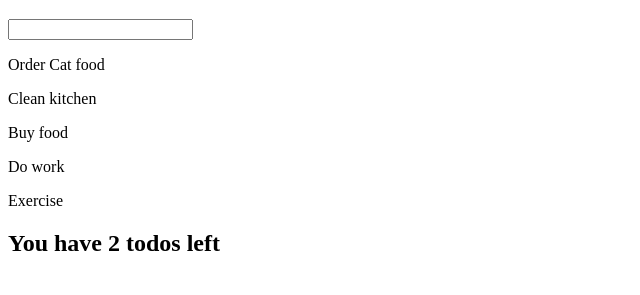
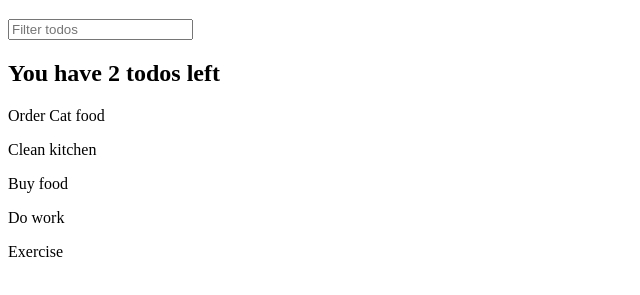
Before and after one commit to AlexisDongMariano/miniJSApps, a plain HTML site: page js-bootcamp/basics/todo-app/index.html in a window 1280 px wide. Shown: the part 61-356 px from the top of the page, without its empty margins (0-640 px from the left). Drawn offline with Linux system fonts and the light colour scheme.

Commit message:
modified todo app

```diff
--- a/js-bootcamp/basics/todo-app/app.js
+++ b/js-bootcamp/basics/todo-app/app.js
@@ -42,16 +42,21 @@ const filters = {
     searchText: ''
 };
 
-const todosLeftCount = todos.filter(todo => {
-    return !todo.completed;
-});
 
-p_todosLeft = document.createElement('h2');
-p_todosLeft.textContent = `You have ${todosLeftCount.length} todos left`;
-document.body.appendChild(p_todosLeft);
 
 const displayTodos = todos => {
+
+    const todosLeftCount = todos.filter(todo => {
+        return !todo.completed;
+    });
+
     div_todos.innerHTML = '';
+
+    p_todosLeft = document.createElement('h2');
+    p_todosLeft.textContent = `You have ${todosLeftCount.length} todos left`;
+    div_todos.appendChild(p_todosLeft);
+
+
     todos.forEach(todo => {
         let p_todo = document.createElement('p');
         p_todo.textContent = todo.text;
@@ -59,13 +64,15 @@ const displayTodos = todos => {
     })
 }
 
-displayTodos(todos);
-
 function filterText(todos, filters) {
-    filteredTodos = todos.filter(todo => {
+    const filteredTodos = todos.filter(todo => {
         return todo.text.toLowerCase().includes(filters.searchText.toLowerCase());
     })
 
     displayTodos(filteredTodos);
 
 }
+
+
+
+displayTodos(todos);
--- a/js-bootcamp/basics/todo-app/index.html
+++ b/js-bootcamp/basics/todo-app/index.html
@@ -9,7 +9,7 @@
 
 <body>
     <h1>Todos</h1>
-    <input id="search-text" type="text">
+    <input id="search-text" type="text" placeholder="Filter todos">
     <div id="todos">
 
     </div>
```
